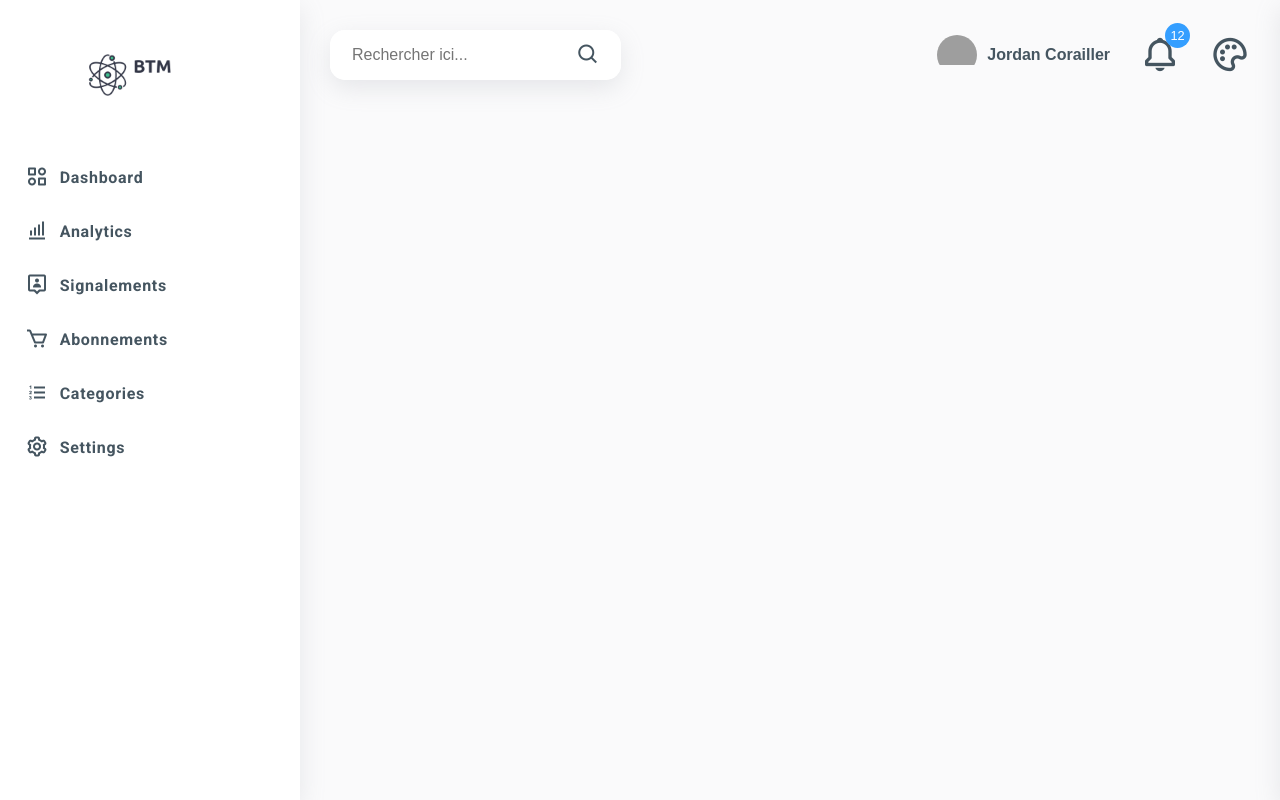
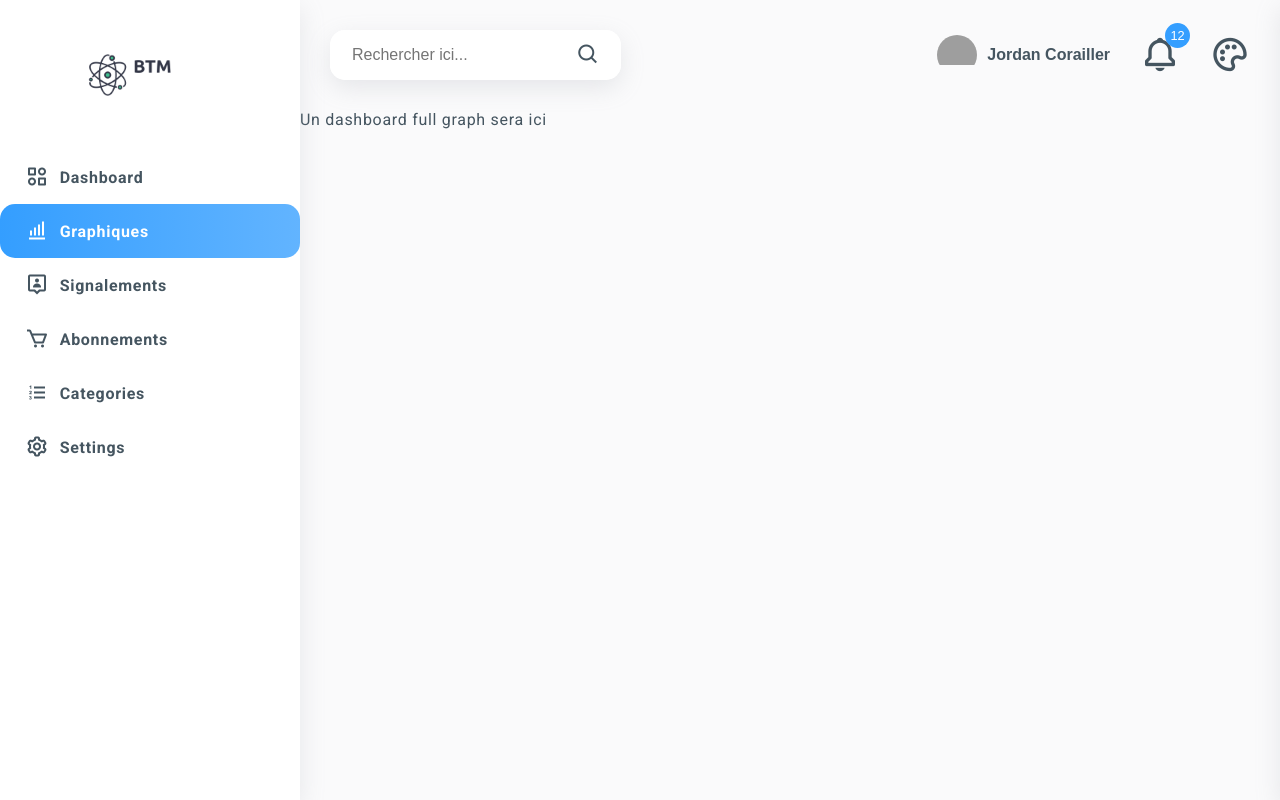
Before and after one commit to Jordanimaal/dashboard-btm, a React (Create React App) app: page /graph in a window 1280 px wide. Built offline with nearby package versions, Linux system fonts and the light colour scheme; grey boxes are pictures that could not be loaded.

Commit message:
fix sidebar

```diff
--- a/src/assets/JsonData/sidebar_routes.json
+++ b/src/assets/JsonData/sidebar_routes.json
@@ -5,8 +5,8 @@
         "icon": "bx bx-category-alt"
     },
     {
-        "display_name": "Analytics",
-        "route": "/analytics",
+        "display_name": "Graphiques",
+        "route": "/graph",
         "icon": "bx bx-bar-chart-alt"
     },
     {
--- a/src/components/Routes.jsx
+++ b/src/components/Routes.jsx
@@ -3,12 +3,14 @@ import { Route, Switch } from 'react-router-dom'
 
 import Dashboard from '../pages/Dashboard'
 import Signelements from '../pages/Signalements'
+import Graph from '../pages/Graph'
 
 const Routes = () => {
     return (
         <Switch>
             <Route path='/' exact component={Dashboard} />
             <Route path='/signalements' component={Signelements} />
+            <Route path='/graph' component={Graph} />
         </Switch>
     )
 }
--- /dev/null
+++ b/src/pages/Graph.js
@@ -0,0 +1,11 @@
+import React from 'react'
+
+function Graph() {
+    return (
+        <div>
+            Un dashboard full graph sera ici
+        </div>
+    )
+}
+
+export default Graph
```
Also changed, not shown: src/pages/Dashboard.jsx (line endings or trailing spaces).
